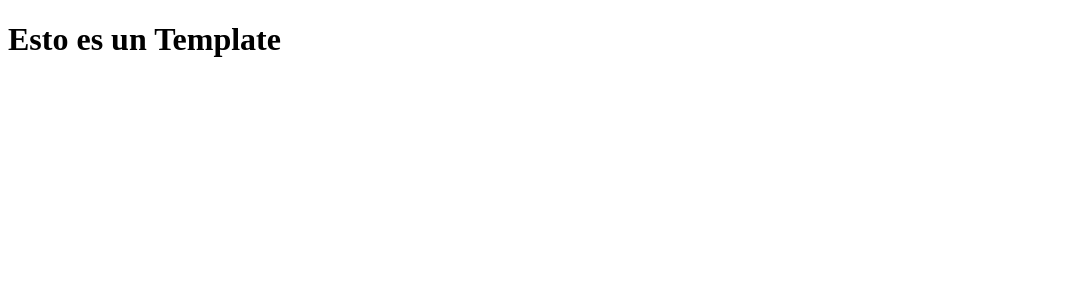
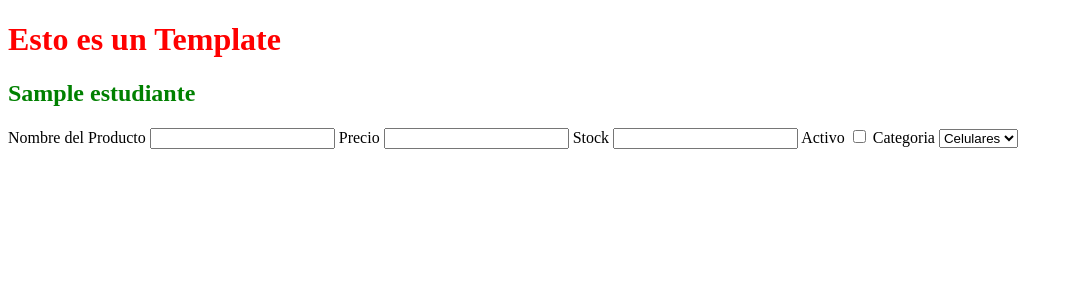
Before and after one commit to ronald-bog/Django_Rogelio, a Django app: template gestion/templates/gestion/index.html in a window 1280 px wide. Shown: the top 300 px of the page, without its empty margins (0-1073 px from the left). Run offline with Django 5.2, Linux system fonts and the light colour scheme; the template is opened without the code that fills it: most values are stand-ins (such as "Sample title", 1, 10 or a date in 2020).

Commit message:
Clase Marzo 13

```diff
--- /dev/null
+++ b/gestion/static/gestion/styles.css
@@ -0,0 +1,7 @@
+h1{
+    color: red;
+}
+
+h2{
+    color: green;
+}
--- a/gestion/templates/gestion/index.html
+++ b/gestion/templates/gestion/index.html
@@ -1,10 +1,31 @@
+{% load static %}
 <!DOCTYPE html>
 <html lang="en">
 <head>
     <meta charset="UTF-8">
     <title>Title</title>
+    <link rel="stylesheet" href="{% static 'gestion/styles.css' %}">
 </head>
 <body>
-    <h1>Esto es un Template</h1>
+<h1>Esto es un Template</h1>
+<h2>{{ estudiante }}</h2>
+
+<form action="">
+    <label>Nombre del Producto</label>
+    <input type="text">
+    <label>Precio</label>
+    <input type="text">
+    <label>Stock</label>
+    <input type="text">
+    <label>Activo</label>
+    <input type="checkbox">
+    <label>Categoria</label>
+    <select name="opciones" id="opciones">
+        <option value="1">Celulares</option>
+        <option value="2">Laptops</option>
+        <option value="3">Teclados</option>
+    </select>
+</form>
+
 </body>
 </html>
--- a/gestion/urls_templates.py
+++ b/gestion/urls_templates.py
@@ -3,6 +3,7 @@ from django.urls import path
 from .views_templates import *
 
 urlpatterns = [
-    path('saludo', saludo)
+    path('saludo', saludo),
+    path('datos', pasarDatos),
 
 ]
```
Also changed, not shown: gestion/views_templates.py (+12 -0 lines), gestion/static/__init__.py (added), gestion/static/gestion/__init__.py (added).
